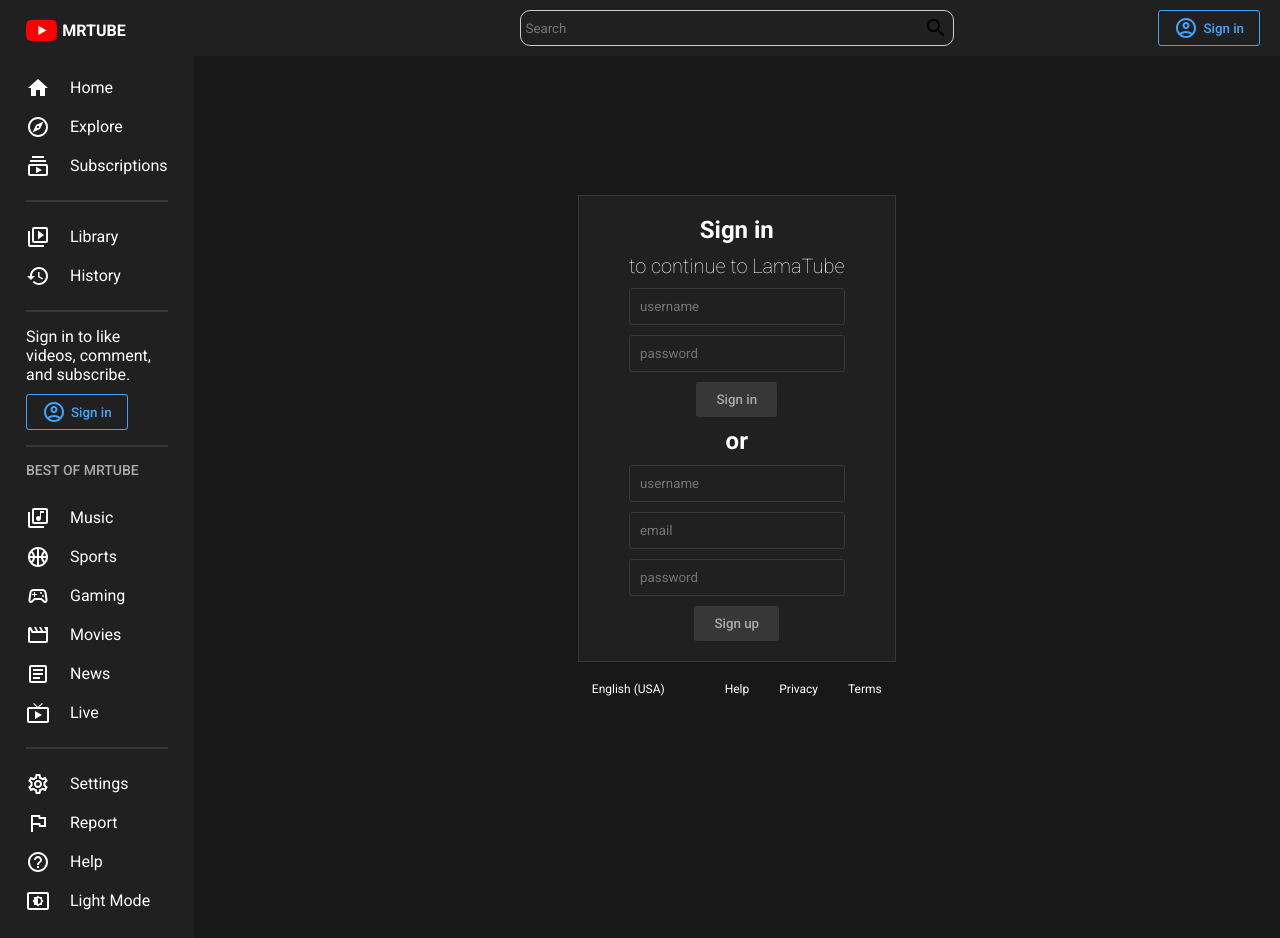
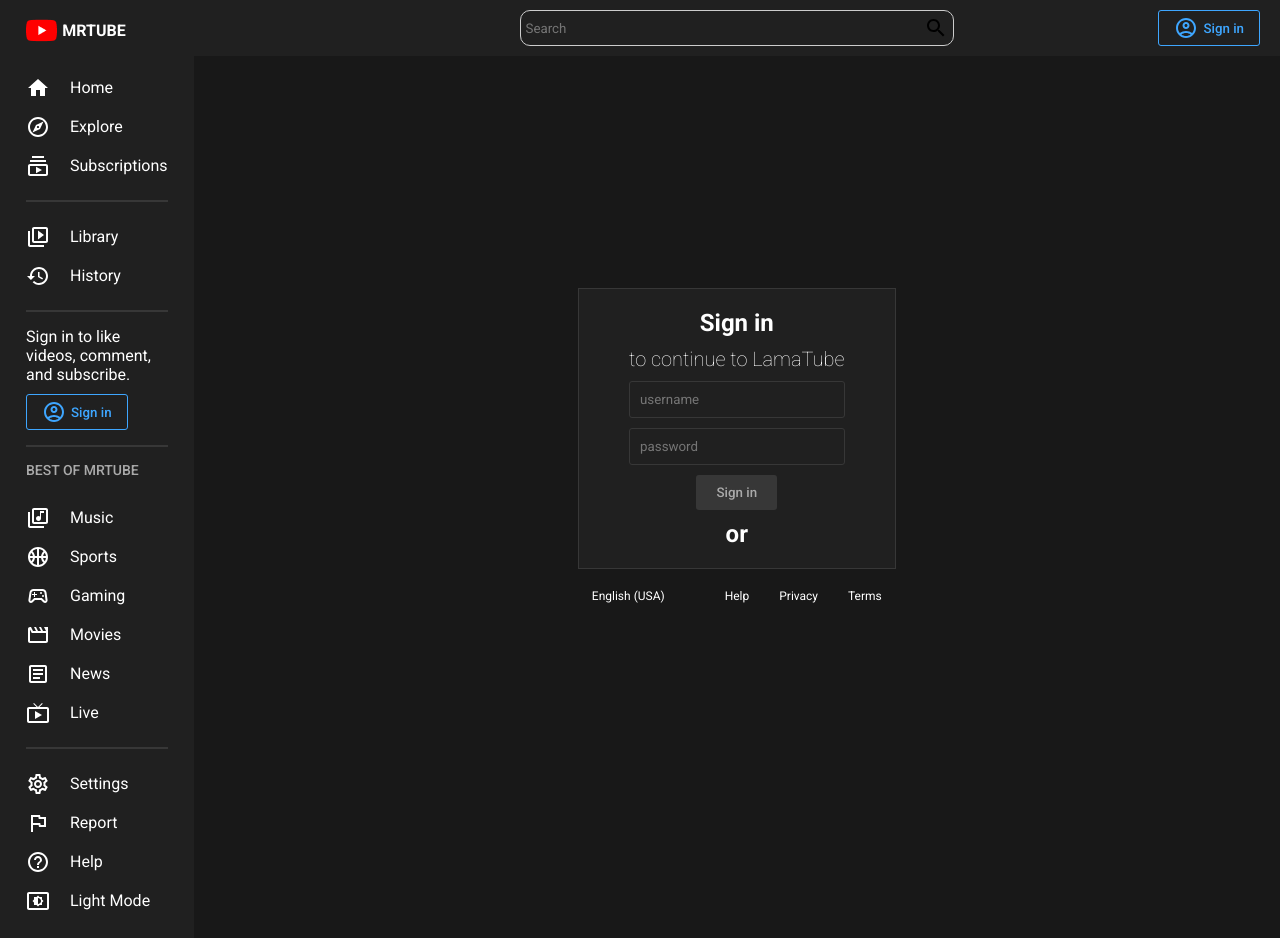
Before and after one commit to MRMutahir/Video-Sharing-app, a React (Vite) app in the folder Frontend/: page /signin in a window 1280 px wide. Built offline with nearby package versions, Linux system fonts and the light colour scheme.

Commit message:
error solve  thanks Rizwan Bhai

```diff
--- a/Frontend/src/Page/Sign.jsx
+++ b/Frontend/src/Page/Sign.jsx
@@ -63,7 +63,7 @@ const Link = styled.div`
 `;
 
 function Sign() {
-  const [username, setusername] = useState("");
+  const [name, setusername] = useState("");
   const [password, setpassword] = useState("");
   // const handelSignin = async (e) => {
   //   // console.log("SALAM handelSignin ");
@@ -74,12 +74,16 @@ function Sign() {
   // const username = useRef();
   // const password = useRef();
   async function handelSignin(e) {
+    // let obj =  {
+    //   name,password
+    // }
+    // console.log(obj);
     try {
       const response = await axios.post(
-        `http://localhost:8000/api/auth/signin`,{username,password}
+        `http://localhost:8000/api/auth/signin`,{name,password}
         // //  { username: username.current.value, password: password.current.value }
         // { username: `video4`, password: `12345678` }
-      );
+      )
       if (response.data) {
         console.log(response.data);
       } else {
@@ -112,10 +116,10 @@ function Sign() {
         />
         <Button onClick={handelSignin}>Sign in</Button>
         <Title>or</Title>
-        <Input placeholder="username" />
+        {/* <Input placeholder="username" />
         <Input placeholder="email" />
         <Input type="password" placeholder="password" />
-        <Button>Sign up</Button>
+        <Button>Sign up</Button> */}
       </Wrapper>
       <More>
         English (USA)
```
